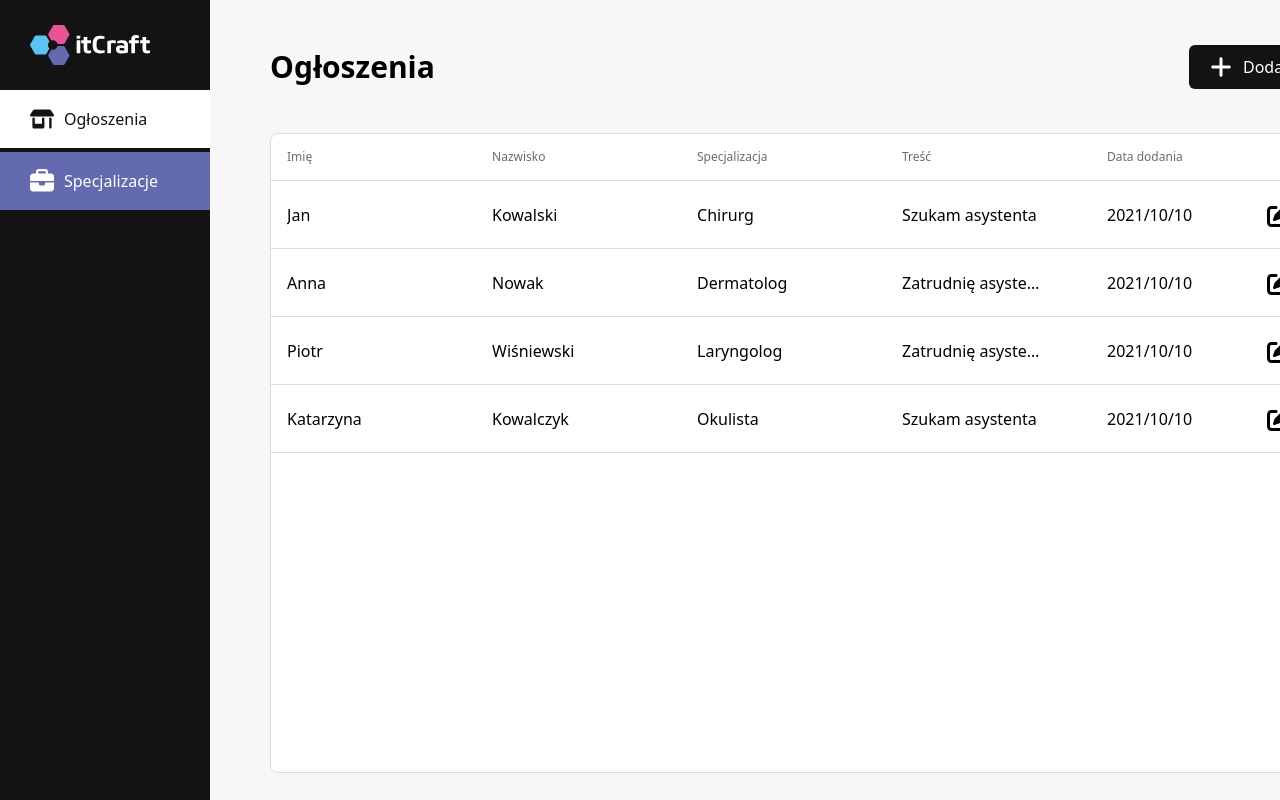
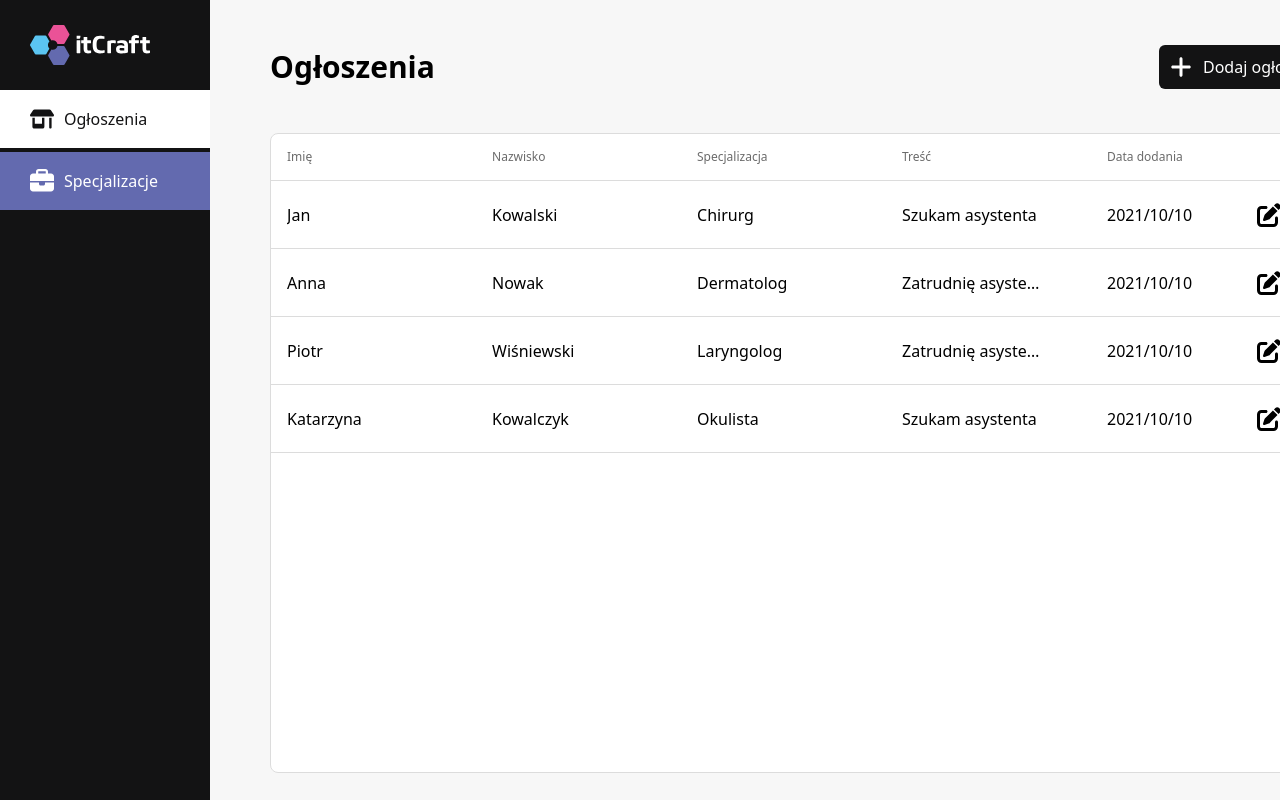
Before and after one commit to stoooodnia/advertisingService, a Vue app in the folder frontend/: page / in a window 1280 px wide. Built offline with nearby package versions, Linux system fonts and the light colour scheme.

Commit message:
button additional styling

```diff
--- a/frontend/src/components/Button/Button.vue
+++ b/frontend/src/components/Button/Button.vue
@@ -1,7 +1,7 @@
 <template>
-    <button @click="action"  class="h-[44px] w-fit rounded-md px-[20px] py-[10px] flex items-center justify-center gap-[10px] transition-colors duration-300" :class="style">
+    <button @click="action"  class="h-[44px] w-fit rounded-md p-[10px] flex items-center justify-center gap-[10px] transition-colors duration-300" :class="style">
         <font-awesome-icon v-if="iconActive" :icon="icon" class="w-6 h-6" />
-        <span v-if="labelActive"> {{ label }}</span>
+        <span v-if="labelActive" class="mr-[10px]"> {{ label }}</span>
     </button>
 </template>
 
@@ -58,7 +58,7 @@ export default defineComponent({
             else if(this.color === "gray") {
                 return `bg-my-light-gray text-my-gray hover:bg-my-gray/50`
             }
-            return `bg-transparent hover:font-bold`
+            return `bg-transparent`
         }
     },
 
--- a/frontend/src/components/Offer/Offer.vue
+++ b/frontend/src/components/Offer/Offer.vue
@@ -1,15 +1,15 @@
 <template>
-    <div class="flex items-center h-[68px] w-full border-b-[1px] border-my-light-gray px-[16px]">
-        <ul class="flex flex-row gap-[65px]">
+    <div class="flex items-center justify-between h-[68px] w-full border-b-[1px] border-my-light-gray px-[16px] ">
+        <ul class="flex flex-row gap-[65px] ">
             <li class="w-[140px] truncate">{{ offerData.firstname }}</li>
             <li class="w-[140px] truncate">{{ offerData.lastname }}</li>
             <li class="w-[140px] truncate">{{ offerData.specialization }}</li>
             <li class="w-[140px] truncate">{{ offerData.content }}</li>
             <li class="w-[140px] truncate">{{ offerData.createdAt.replaceAll("-", "/") }}</li>
         </ul>
-        <div class="flex">
-            <Button size="iconOnly" icon="fa-solid fa-pen-to-square" :action="() => {console.log('Edit offer')}" />
-            <Button class="text-red-500" size="iconOnly" icon="fa-solid fa-trash-can" :action="() => {console.log('Delete offer')}" />
+        <div class="flex ">
+            <Button class="hover:text-black/50 " size="iconOnly" icon="fa-solid fa-pen-to-square" :action="() => {console.log('Edit offer')}" />
+            <Button class="text-red-500 hover:text-red-500/50" size="iconOnly" icon="fa-solid fa-trash-can" :action="() => {console.log('Delete offer')}" />
         </div>
     </div>
 </template>
```
